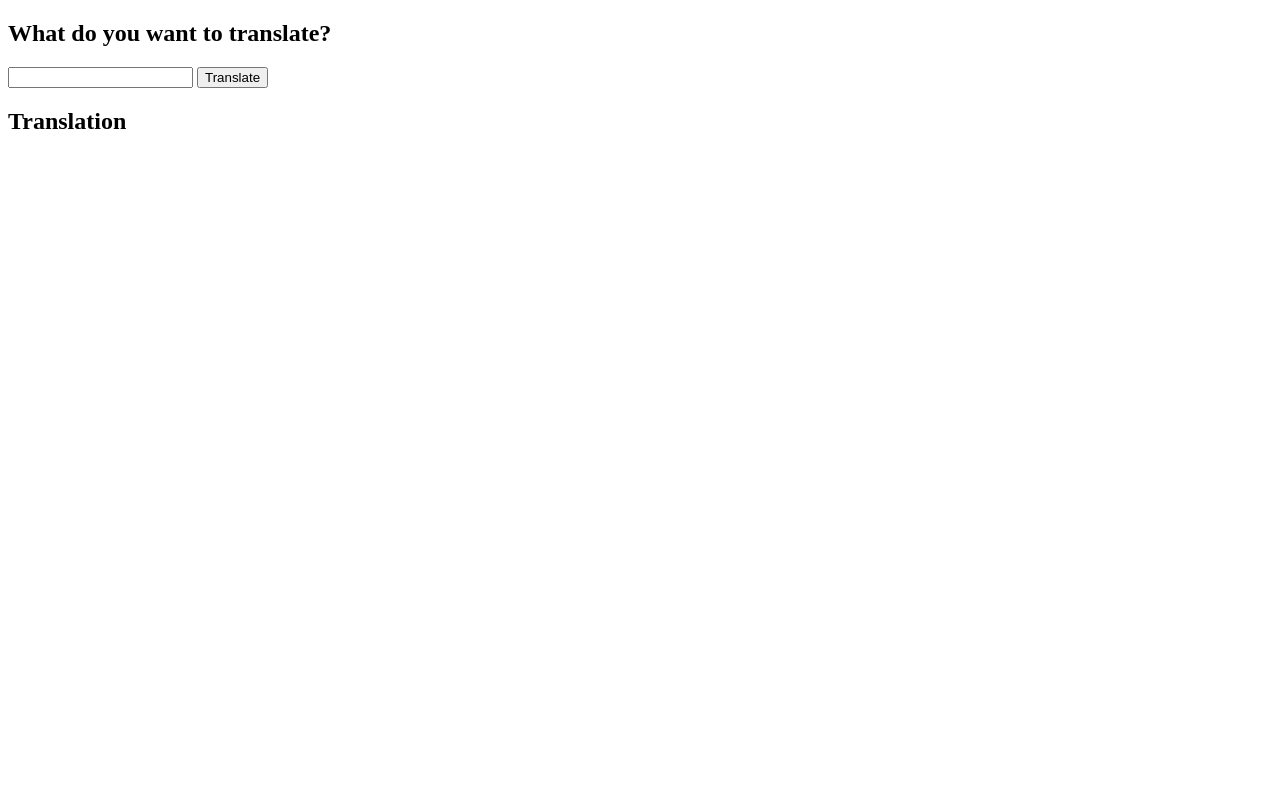
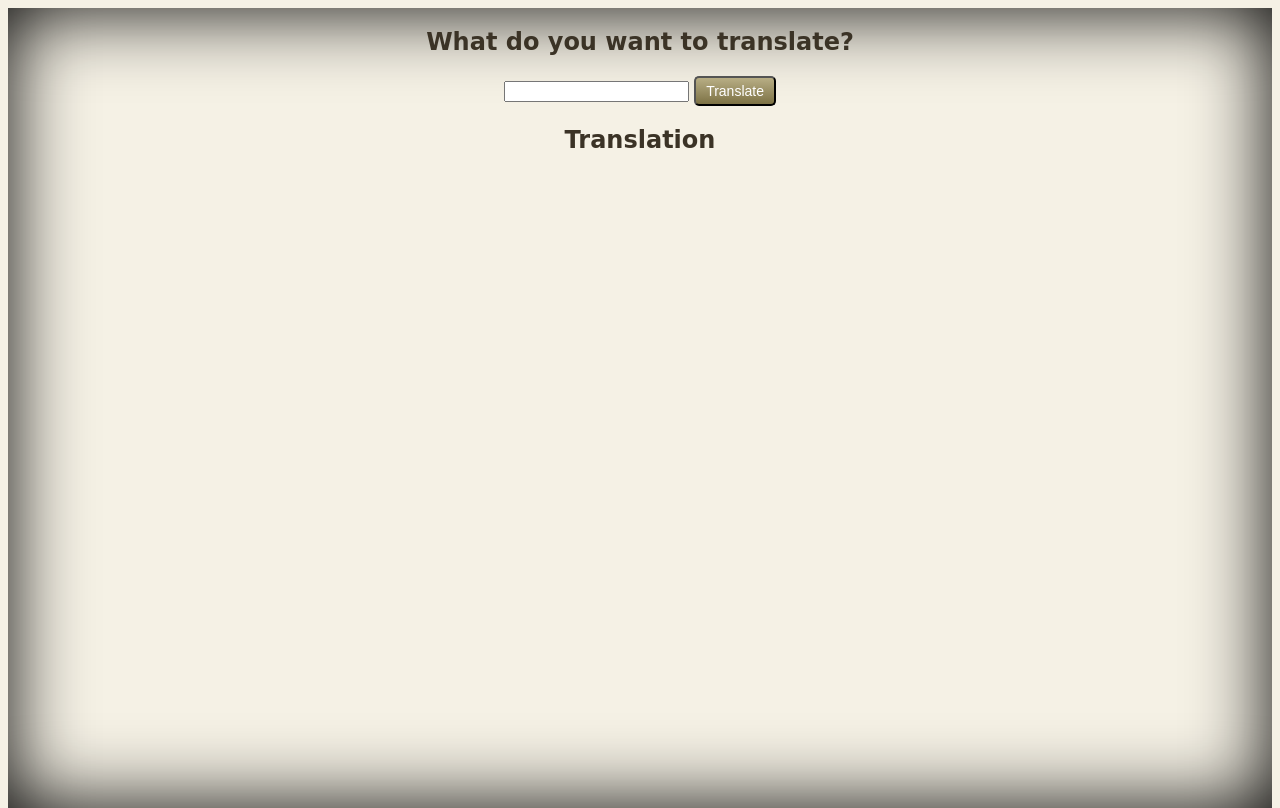
Before and after one commit to spoco2/hierogifs, a plain HTML site: page index.html in a window 1280 px wide. Drawn offline with Linux system fonts and the light colour scheme; a web font is replaced by a local one.

Commit message:
Random gifs! And looks better

```diff
--- a/assets/styles.css
+++ b/assets/styles.css
@@ -0,0 +1,38 @@
+html,body {
+	height:100%;
+	overflow:hidden;
+}
+
+body {
+  background-color: rgb(245, 241, 229);
+  font-family: 'Fredericka the Great', cursive;
+  color: rgb(59, 51, 38);
+  box-shadow:inset 0 0 5em #000;
+  text-align: center
+}
+.niceButton {
+  background: #b8ae85;
+  background-image: -webkit-linear-gradient(top, #b8ae85, #7d7245);
+  background-image: -moz-linear-gradient(top, #b8ae85, #7d7245);
+  background-image: -ms-linear-gradient(top, #b8ae85, #7d7245);
+  background-image: -o-linear-gradient(top, #b8ae85, #7d7245);
+  background-image: linear-gradient(to bottom, #b8ae85, #7d7245);
+  -webkit-border-radius: 5;
+  -moz-border-radius: 5;
+  border-radius: 5px;
+  font-family: Arial;
+  color: #ffffff;
+  font-size: 14px;
+  padding: 5px 10px 5px 10px;
+  text-decoration: none;
+}
+
+.niceButton:hover {
+  background: #7d7245;
+  background-image: -webkit-linear-gradient(top, #7d7245, #b8ae85);
+  background-image: -moz-linear-gradient(top, #7d7245, #b8ae85);
+  background-image: -ms-linear-gradient(top, #7d7245, #b8ae85);
+  background-image: -o-linear-gradient(top, #7d7245, #b8ae85);
+  background-image: linear-gradient(to bottom, #7d7245, #b8ae85);
+  text-decoration: none;
+}
--- a/index.html
+++ b/index.html
@@ -2,18 +2,22 @@
 <html>
 
 <head>
+    <link href="https://fonts.googleapis.com/css?family=Fredericka+the+Great&display=swap" rel="stylesheet">
+  <link rel="stylesheet" type="text/css" href="./assets/styles.css">
+
   <script type="module">
     import Page from "./js/Page.js";
     window.Page = Page;
-
   </script>
 </head>
 
 
 <body>
   <h2>What do you want to translate?</h2>
+  <form onsubmit="Page.doSearch();return false">
   <input name="searchTxt" type="text" maxlength="256" id="searchTxt" class="searchField" />
-  <button id="searchButton" onclick="Page.doSearch()">Translate</button>
+  <button type="submit" class="niceButton" id="searchButton">Translate</button>
+</form>
 
   <h2>Translation</h2>
   <ol id="translationArea" style="list-style-type:none"></ol>
--- a/js/Tenor.js
+++ b/js/Tenor.js
@@ -7,7 +7,7 @@ class Tenor {
 
         // using default locale of en_US
         const searchUrl =
-            "https://api.tenor.com/v1/search?tag=" +
+            "https://api.tenor.com/v1/random?tag=" +
             searchTerm +
             "&key=" +
             apikey +
```
